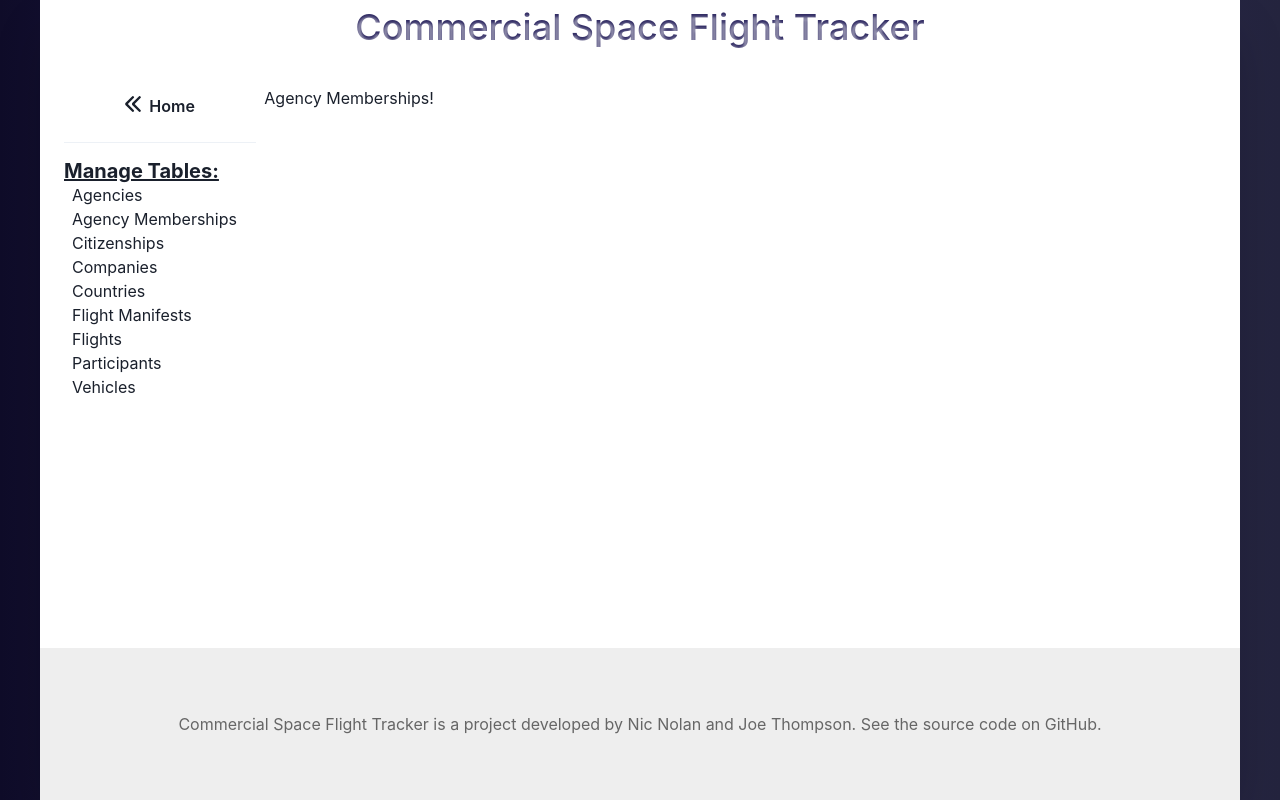
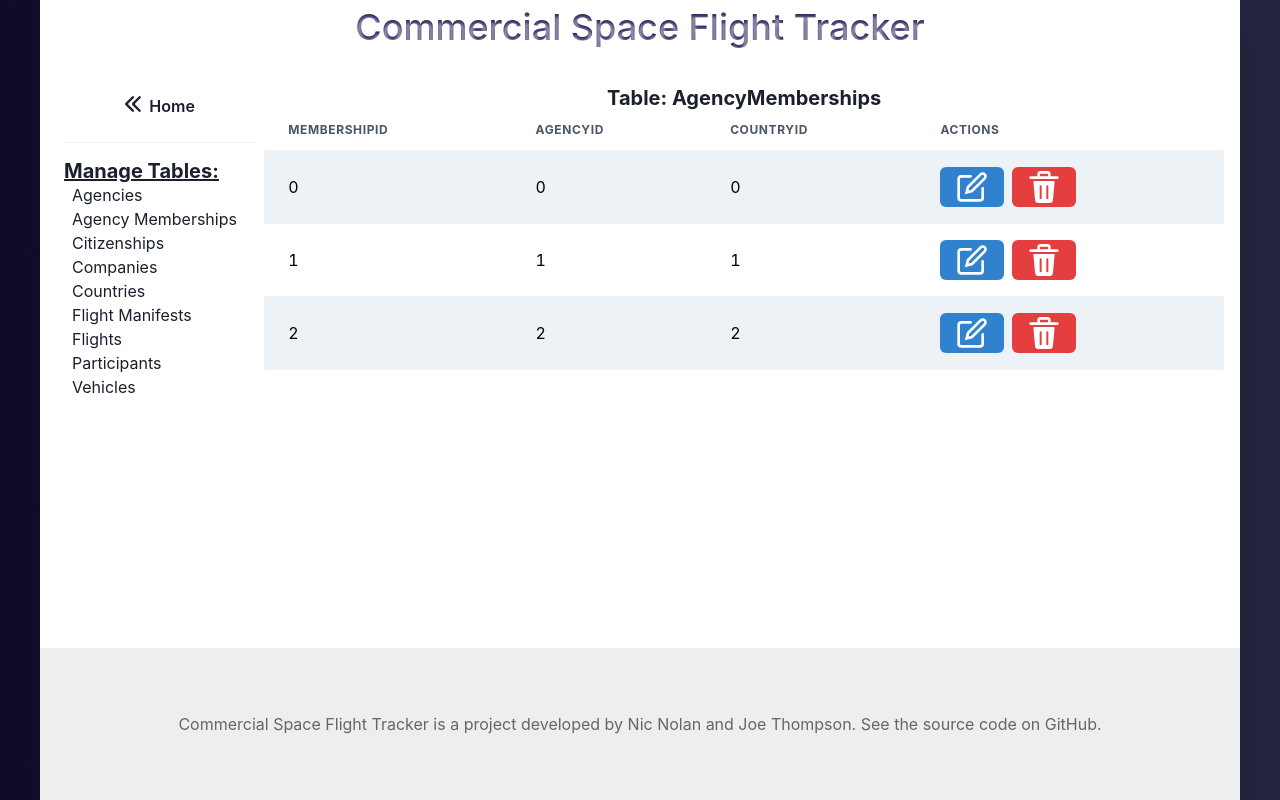
Before and after one commit to NicNol/Commercial-Space-Flight-Tracker, a React app: page /agency-memberships in a window 1280 px wide. Built offline with nearby package versions, Linux system fonts and the light colour scheme.

Commit message:
Added tables with static data. Updated dataTable to translate boolean values into y/n.

```diff
--- a/src/components/dataTable.jsx
+++ b/src/components/dataTable.jsx
@@ -50,6 +50,9 @@ export default function DataTable({
                     return (
                         <Tr key={index}>
                             {row.map((cell) => {
+                                if (typeof(cell) === "boolean") {
+                                    cell ? cell = "Yes" : cell = "No";
+                                }
                                 return <Td key={index + cell}>{cell}</Td>;
                             })}
                             {displayActions ? actionBlock : ""}
--- a/src/pages/agencyMemberships.jsx
+++ b/src/pages/agencyMemberships.jsx
@@ -1,6 +1,22 @@
 import React from "react";
 import PageWrapper from "../components/pageWrapper";
+import DataTable from "../components/dataTable";
+import { Heading } from "@chakra-ui/react";
 
 export default function AgencyMemberships() {
-    return <PageWrapper>Agency Memberships!</PageWrapper>;
+    const columnHeaders = ["MembershipID", "AgencyID", "CountryID"];
+    const data = [
+        [0, 0, 0],
+        [1, 1, 1],
+        [2, 2, 2],
+    ];
+
+    return (
+        <PageWrapper>
+            <Heading textAlign={"center"} size={"md"}>
+                Table: AgencyMemberships
+            </Heading>
+            <DataTable columnHeaders={columnHeaders} data={data} />
+        </PageWrapper>
+    );
 }
--- a/src/pages/citizenships.jsx
+++ b/src/pages/citizenships.jsx
@@ -1,6 +1,22 @@
 import React from "react";
 import PageWrapper from "../components/pageWrapper";
+import DataTable from "../components/dataTable";
+import { Heading } from "@chakra-ui/react";
 
 export default function Citizenships() {
-    return <PageWrapper>Citizenships!</PageWrapper>;
+    const columnHeaders = ["CitizenshipID", "ParticipantID", "CountryID"];
+    const data = [
+        [0, 0, 0],
+        [1, 1, 1],
+        [2, 2, 2],
+    ];
+
+    return (
+        <PageWrapper>
+            <Heading textAlign={"center"} size={"md"}>
+                Table: Citizenships
+            </Heading>
+            <DataTable columnHeaders={columnHeaders} data={data} />
+        </PageWrapper>
+    );
 }
--- a/src/pages/companies.jsx
+++ b/src/pages/companies.jsx
@@ -1,6 +1,22 @@
 import React from "react";
 import PageWrapper from "../components/pageWrapper";
+import DataTable from "../components/dataTable";
+import { Heading } from "@chakra-ui/react";
 
 export default function Companies() {
-    return <PageWrapper>Companies!</PageWrapper>;
+    const columnHeaders = ["CompanyID", "CompanyName", "HeadquartersCountryID"];
+    const data = [
+        [0, "SpaceX", 0],
+        [1, "Blue Origin", 1],
+        [2, "Virgin Galactic", 2],
+    ];
+
+    return (
+        <PageWrapper>
+            <Heading textAlign={"center"} size={"md"}>
+                Table: Companies
+            </Heading>
+            <DataTable columnHeaders={columnHeaders} data={data} />
+        </PageWrapper>
+    );
 }
--- a/src/pages/countries.jsx
+++ b/src/pages/countries.jsx
@@ -1,6 +1,22 @@
 import React from "react";
 import PageWrapper from "../components/pageWrapper";
+import DataTable from "../components/dataTable";
+import { Heading } from "@chakra-ui/react";
 
 export default function Countries() {
-    return <PageWrapper>Countries!</PageWrapper>;
+    const columnHeaders = ["CountryID", "CountryName"];
+    const data = [
+        [0, "United States of America"],
+        [1, "Russia"],
+        [2, "China"],
+    ];
+
+    return (
+        <PageWrapper>
+            <Heading textAlign={"center"} size={"md"}>
+                Table: Countries
+            </Heading>
+            <DataTable columnHeaders={columnHeaders} data={data} />
+        </PageWrapper>
+    );
 }
--- a/src/pages/flightManifests.jsx
+++ b/src/pages/flightManifests.jsx
@@ -1,6 +1,22 @@
 import React from "react";
 import PageWrapper from "../components/pageWrapper";
+import DataTable from "../components/dataTable";
+import { Heading } from "@chakra-ui/react";
 
 export default function FlightManifests() {
-    return <PageWrapper>Flight Manifests!</PageWrapper>;
+    const columnHeaders = ["ManifestID", "FlightID", "ParticipantID"];
+    const data = [
+        [0, 0, 0],
+        [1, 1, 1],
+        [2, 2, 2],
+    ];
+
+    return (
+        <PageWrapper>
+            <Heading textAlign={"center"} size={"md"}>
+                Table: Flight Manifests
+            </Heading>
+            <DataTable columnHeaders={columnHeaders} data={data} />
+        </PageWrapper>
+    );
 }
--- a/src/pages/flights.jsx
+++ b/src/pages/flights.jsx
@@ -1,6 +1,27 @@
 import React from "react";
 import PageWrapper from "../components/pageWrapper";
+import DataTable from "../components/dataTable";
+import { Heading } from "@chakra-ui/react";
 
-export default function flights() {
-    return <PageWrapper>Flights!</PageWrapper>;
+export default function Flights() {
+    const columnHeaders = ["FlightID",
+                           "VehicleID",
+                           "AgencyID",
+                           "LaunchCountryID",
+                           "LaunchDate",
+                           "MaximumAltitude",
+                           "MissionName"];
+    const data = [
+        [0, 0, 0, 0, "2021-10-13", 106, "M16"],
+        [1, 1, 1, 1, "2020-11-16", 400, "Crew-1"],
+    ];
+
+    return (
+        <PageWrapper>
+            <Heading textAlign={"center"} size={"md"}>
+                Table: Flights
+            </Heading>
+            <DataTable columnHeaders={columnHeaders} data={data} />
+        </PageWrapper>
+    );
 }
--- a/src/pages/participants.jsx
+++ b/src/pages/participants.jsx
@@ -1,6 +1,21 @@
 import React from "react";
 import PageWrapper from "../components/pageWrapper";
+import DataTable from "../components/dataTable";
+import { Heading } from "@chakra-ui/react";
 
 export default function Participants() {
-    return <PageWrapper>Participants!</PageWrapper>;
+    const columnHeaders = ["ParticipantID", "FirstName", "LastName", "IsAstronaut", "DateOfBirth"];
+    const data = [
+        [0, "Jeffrey", "Ashby", true, "1954-06-16"],
+        [1, "Jeff", "Bezos", false, "1964-01-12"],
+    ];
+
+    return (
+        <PageWrapper>
+            <Heading textAlign={"center"} size={"md"}>
+                Table: Participants
+            </Heading>
+            <DataTable columnHeaders={columnHeaders} data={data} />
+        </PageWrapper>
+    );
 }
--- a/src/pages/vehicles.jsx
+++ b/src/pages/vehicles.jsx
@@ -1,6 +1,22 @@
 import React from "react";
 import PageWrapper from "../components/pageWrapper";
+import DataTable from "../components/dataTable";
+import { Heading } from "@chakra-ui/react";
 
 export default function Vehicles() {
-    return <PageWrapper>Vehicles!</PageWrapper>;
+    const columnHeaders = ["VehicleID", "VehicleName"];
+    const data = [
+        [0, "Dragon 2"],
+        [1, "New Shepard"],
+        [2, "Soyuz"],
+    ];
+
+    return (
+        <PageWrapper>
+            <Heading textAlign={"center"} size={"md"}>
+                Table: Vehicles
+            </Heading>
+            <DataTable columnHeaders={columnHeaders} data={data} />
+        </PageWrapper>
+    );
 }
```
